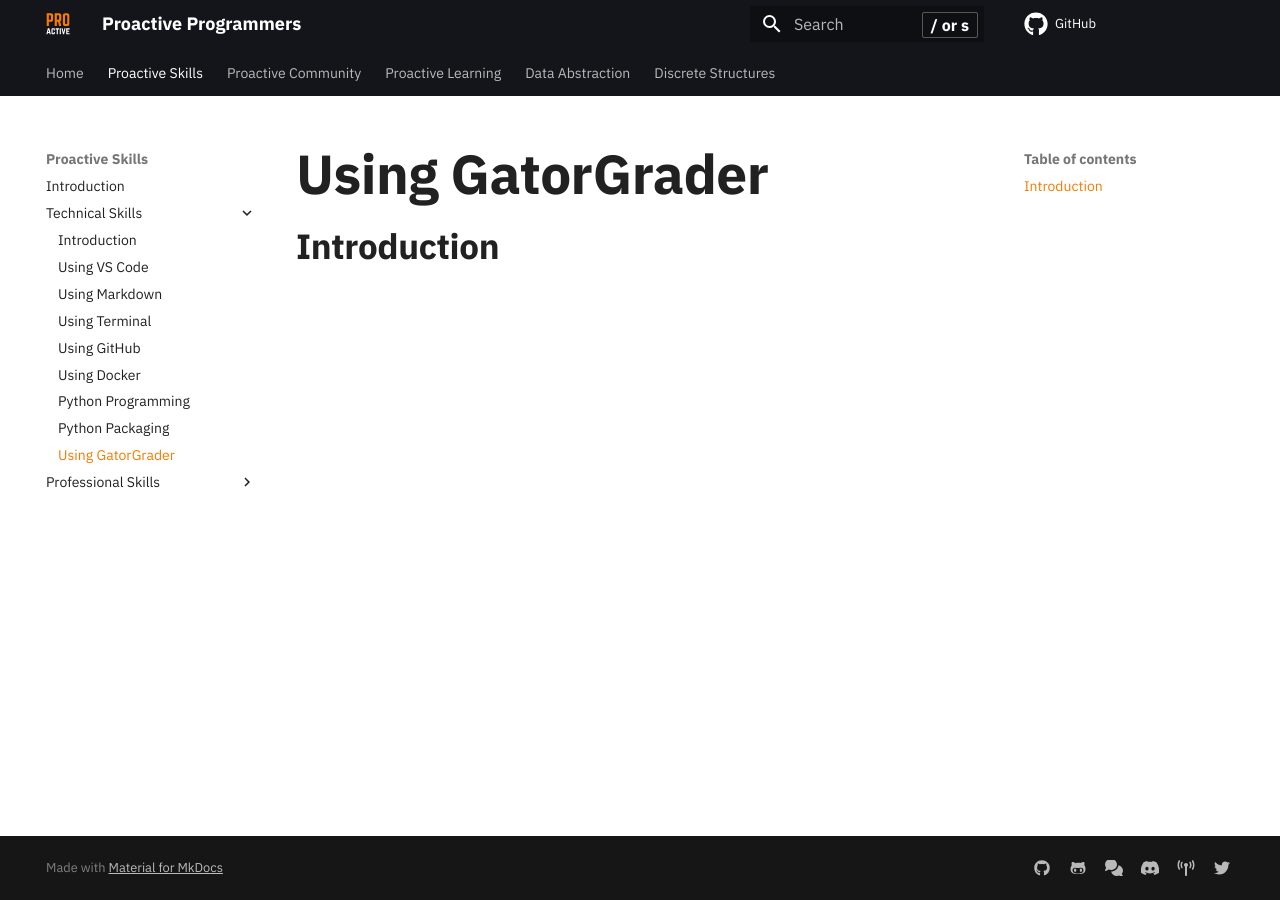
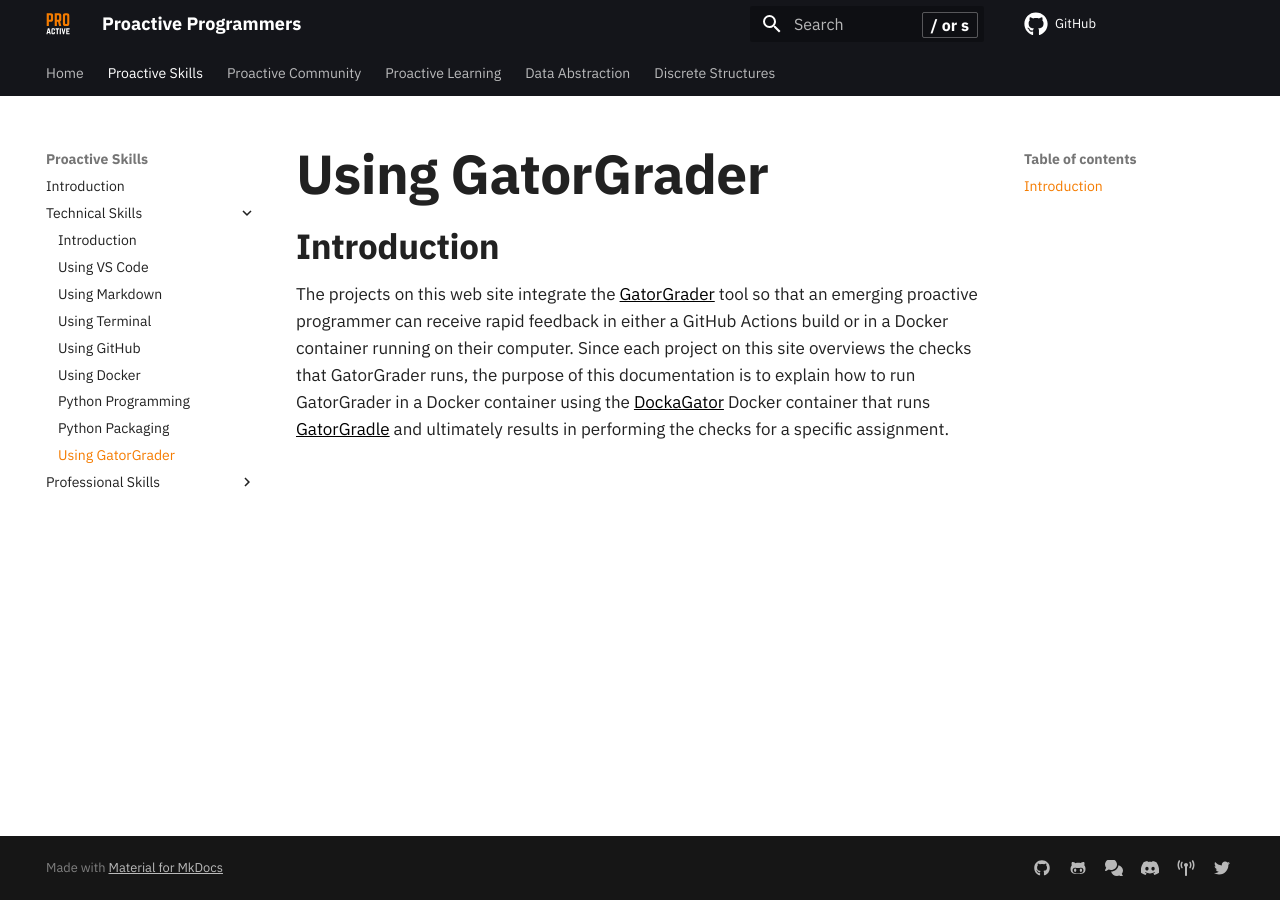
Before and after one commit to ProactiveProgrammers/www.proactiveprogrammers.com, an MkDocs documentation site: the page built from docs/proactive-skills/technical-skills/using-gatorgrader.md, in a window 1280 px wide. Built offline with MkDocs 1.6.1 and Material for MkDocs 9.7.7, drawn with Linux system fonts in a browser that asks for light colours; comment, search, counter and statistics services are not loaded.

Commit message:
feat: Add the Introduction paragraph to the using-gatorgrader.

```diff
--- a/docs/proactive-skills/technical-skills/using-gatorgrader.md
+++ b/docs/proactive-skills/technical-skills/using-gatorgrader.md
@@ -3,3 +3,13 @@
 [//]: # (Excerpted from prior docs on GatorGrader and Dockagator)
 
 ## Introduction
+
+The projects on this web site integrate the
+[GatorGrader](https://github.com/GatorEducator/gatorgrader) tool so that an
+emerging proactive programmer can receive rapid feedback in either a GitHub
+Actions build or in a Docker container running on their computer. Since each
+project on this site overviews the checks that GatorGrader runs, the purpose of
+this documentation is to explain how to run GatorGrader in a Docker container
+using the [DockaGator](https://github.com/GatorEducator/dockagator) Docker
+container that runs [GatorGradle](https://github.com/GatorEducator/gatorgradle)
+and ultimately results in performing the checks for a specific assignment.
```
